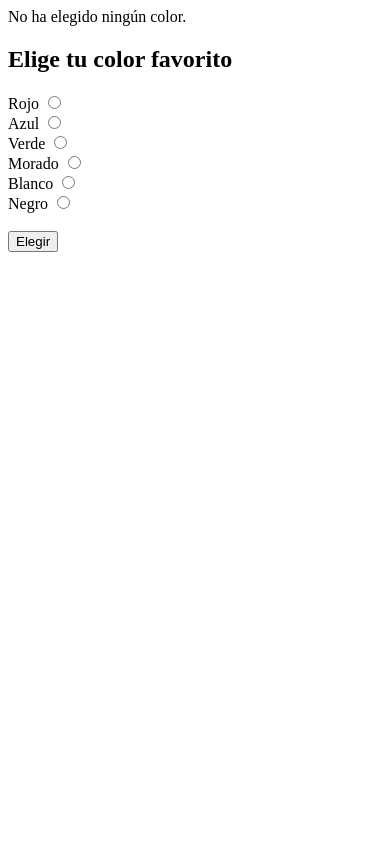
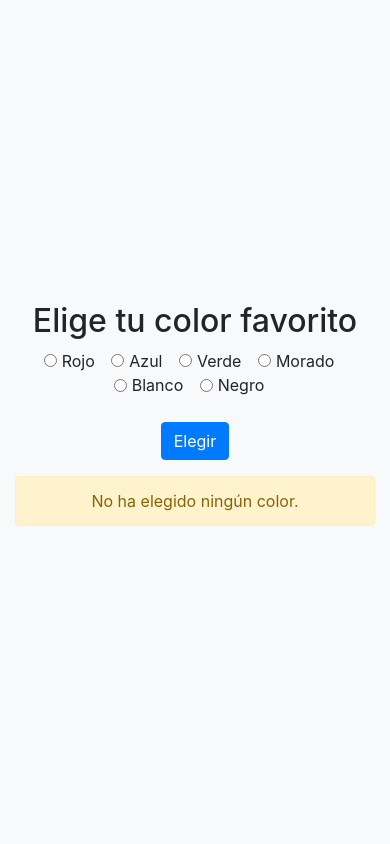
Before and after one commit to AnSardG/php-exercises, a PHP site: page /ejercicio10.php in a window 390 px wide. Run offline with PHP 8.4, Linux system fonts and the light colour scheme.

Commit message:
Update 8,9,10 and modified file structure from 1,3

```diff
--- a/Boletin2/ejercicio10/ejercicio10.php
+++ b/Boletin2/ejercicio10/ejercicio10.php
@@ -1,35 +1,74 @@
+<!DOCTYPE html>
+<html lang="en">
+
+<head>
+    <meta charset="UTF-8">
+    <meta name="viewport" content="width=device-width, initial-scale=1.0">
+    <title>Ejercicio 10</title>
+
+    <link rel="stylesheet" href="https://maxcdn.bootstrapcdn.com/bootstrap/4.5.2/css/bootstrap.min.css">
+</head>
+
+<body class="bg-light d-flex align-items-center justify-content-center" style="height: 100vh;">
+    <div class="container text-center">
+        <h2>Elige tu color favorito</h2>
+        <form action="<?php echo $_SERVER['PHP_SELF'] ?>" method="get">
+            <div class="form-check form-check-inline">
+                <input class="form-check-input" type="radio" name="color" id="rojo" value="rojo">
+                <label class="form-check-label" for="rojo">Rojo</label>
+            </div>
+            <div class="form-check form-check-inline">
+                <input class="form-check-input" type="radio" name="color" id="azul" value="azul">
+                <label class="form-check-label" for="azul">Azul</label>
+            </div>
+            <div class="form-check form-check-inline">
+                <input class="form-check-input" type="radio" name="color" id="verde" value="verde">
+                <label class="form-check-label" for="verde">Verde</label>
+            </div>
+            <div class="form-check form-check-inline">
+                <input class="form-check-input" type="radio" name="color" id="morado" value="morado">
+                <label class="form-check-label" for="morado">Morado</label>
+            </div>
+            <div class="form-check form-check-inline">
+                <input class="form-check-input" type="radio" name="color" id="blanco" value="blanco">
+                <label class="form-check-label" for="blanco">Blanco</label>
+            </div>
+            <div class="form-check form-check-inline">
+                <input class="form-check-input" type="radio" name="color" id="negro" value="negro">
+                <label class="form-check-label" for="negro">Negro</label>
+            </div>
+            </br></br>
+            <button type="submit" class="btn btn-primary" name="submit">Elegir</button>
+        </form>
+
         <?php
         /**
          * 10. Implementar un formulario que permita al usuario elegir su color
          * favorito de un conjunto de opciones. Al enviar el formulario,
          * mostrar un mensaje personalizado utilizando el método GET.
          */
-if(isset($_GET['color'])){
+
+        if (isset($_GET['color'])) {
             $color = $_GET['color'];
+            echo "<div class='mt-3'>";
+            echo "<div class='alert alert-info' role='alert'>";
             echo "El color elegido ha sido el $color.";
+            echo "</div>";
+            echo "</div>";
         } else {
-    echo "No ha elegido ningún color.
-    <h2>Elige tu color favorito</h2>
-    <form action=\"ejercicio10.php\" method=\"get\">
-        <label for=\"nombreColor\">Rojo</label>
-        <input type=\"radio\" name=\"color\" value=\"rojo\">
-        </br>
-        <label for=\"nombreColor\">Azul</label>
-        <input type=\"radio\" name=\"color\" value=\"azul\">
-        </br>
-        <label for=\"nombreColor\">Verde</label>
-        <input type=\"radio\" name=\"color\" value=\"verde\">
-        </br>
-        <label for=\"nombreColor\">Morado</label>
-        <input type=\"radio\" name=\"color\" value=\"morado\">
-        </br>
-        <label for=\"nombreColor\">Blanco</label>
-        <input type=\"radio\" name=\"color\" value=\"blanco\">
-        </br>
-        <label for=\"nombreColor\">Negro</label>
-        <input type=\"radio\" name=\"color\" value=\"negro\">
-        </br></br>
-        <input type=\"submit\" value=\"Elegir\">
-    </form>";
+            echo "<div class='mt-3'>";
+            echo "<div class='alert alert-warning' role='alert'>";
+            echo "No ha elegido ningún color.";
+            echo "</div>";
+            echo "</div>";
         }
         ?>
+
+    </div>
+
+    <script src="https://code.jquery.com/jquery-3.5.1.slim.min.js"></script>
+    <script src="https://cdn.jsdelivr.net/npm/@popperjs/core@2.9.2/dist/umd/popper.min.js"></script>
+    <script src="https://maxcdn.bootstrapcdn.com/bootstrap/4.5.2/js/bootstrap.min.js"></script>
+</body>
+
+</html>
```
Also changed, not shown: Boletin2/ejercicio1/ejercicio1.html (deleted, +0 -32 lines), Boletin2/ejercicio1/ejercicio1.php (+21 -3 lines), Boletin2/ejercicio10/ejercicio10.html (deleted, +0 -35 lines), Boletin2/ejercicio3/ejercicio3.html (deleted, +0 -31 lines), Boletin2/ejercicio3/ejercicio3.php (+16 -2 lines), Boletin2/ejercicio8/ejercicio8.php (+28 -7 lines), Boletin2/ejercicio9/ejercicio9.php (+26 -11 lines). Lines whose indentation alone changed are shown as unchanged.
